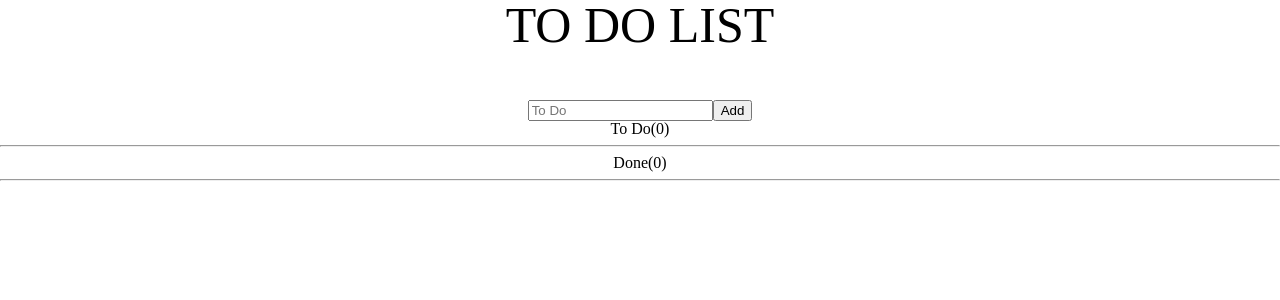
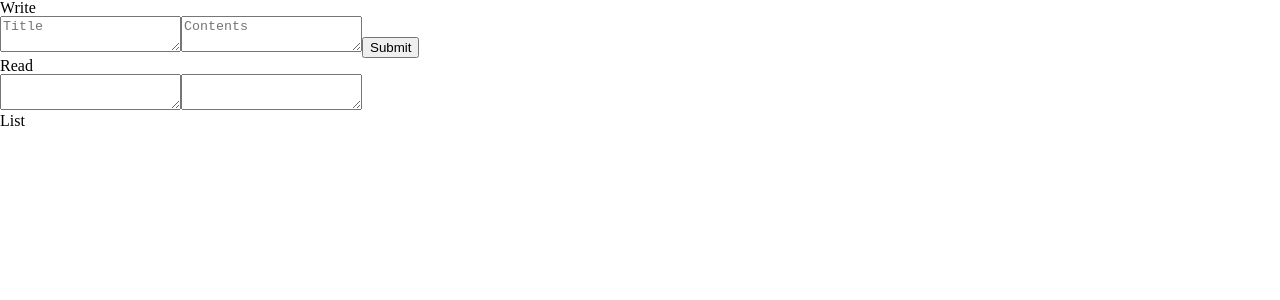
Before and after one commit to SwimmingRiver/mylog, a React (Create React App) app: page / in a window 1280 px wide. Shown: the top 300 px of the page. Built offline with nearby package versions, Linux system fonts and the light colour scheme.

Commit message:
useContext 연습

```diff
--- a/public/index.html
+++ b/public/index.html
@@ -26,6 +26,7 @@
     -->
     <title>React App</title>
     <script src="https://kit.fontawesome.com/4669e3937c.js" crossorigin="anonymous"></script>
+    <link href="https://fonts.googleapis.com/icon?family=Material+Icons" rel="stylesheet">
   </head>
   <body>
     <noscript>You need to enable JavaScript to run this app.</noscript>
--- a/src/App.jsx
+++ b/src/App.jsx
@@ -1,16 +1,18 @@
-import HomePage from "./DevLog/HomePage";
-import Daily from './DevLog/Daily';
-import Resume from './Resume/Resume';
-import ToDoList from "./ToDoList/ToDoList";
-
+import Page from "./ContextEx/Page";
+import { PostContext } from "./ContextEx/Context";
+import { useState } from 'react';
 
 
 
 function App(){
+    const [post,setPost]=useState({title:"",contents:""});
+    const [postToggle,setPostToggle]=useState(false);
     return(
     <>
-    <ToDoList/>
+    <PostContext.Provider value={{post,setPost,postToggle,setPostToggle}}>
+    <Page/>
+    </PostContext.Provider>
     </>
     )
 }
-export default App
+export default App;
--- /dev/null
+++ b/src/ContextEx/Context.js
@@ -0,0 +1,3 @@
+import { createContext } from "react";
+
+export const PostContext = createContext(null);
--- /dev/null
+++ b/src/ContextEx/LIst.js
@@ -0,0 +1,18 @@
+import { useState, useContext, useEffect } from 'react';
+import { PostContext } from './Context';
+
+export default function List(){
+    const [arr,setArr]=useState([]);
+    const {post,postToggle}=useContext(PostContext);
+    useEffect(()=>{
+        setArr([post.title,...arr]);
+    },[postToggle])
+    return(
+        <>
+        <h1>List</h1>
+        <ul>
+        {arr.map((item,index)=>(<li key={index}>{item}</li>))}
+        </ul>
+        </>
+    )
+}
--- /dev/null
+++ b/src/ContextEx/Page.js
@@ -0,0 +1,14 @@
+import List from './LIst';
+import Read from './Read';
+import Write from './Write';
+
+function Page(){
+    return(
+        <>
+        <Write/>
+        <Read/>
+        <List/>
+        </>
+    )
+}
+export default Page;
--- /dev/null
+++ b/src/ContextEx/Read.js
@@ -0,0 +1,20 @@
+
+import { PostContext } from './Context';
+import { useContext, useState, useEffect } from 'react';
+
+export default function Read(){
+ const {post,postToggle} = useContext(PostContext);
+ const [showT,setShowT]=useState("");
+ const [showC,setShowC]=useState("");
+ useEffect(()=>{
+     setShowT(post.title);
+     setShowC(post.contents);
+ },[postToggle]);
+    return(
+        <>
+        <h1>Read</h1>
+        <textarea value={showT} readOnly/>
+        <textarea value={showC} readOnly/>
+        </>
+    )
+}
--- /dev/null
+++ b/src/ContextEx/Write.js
@@ -0,0 +1,35 @@
+
+import { PostContext } from './Context';
+import { useContext, useState } from 'react';
+
+export default function Write(){
+    const {setPost,setPostToggle,postToggle}=useContext(PostContext);
+    const [tTyping,setTTyping]=useState("");
+    const [cTyping,setCTyping]=useState("");
+    const onTTyping = (event)=>{
+        setTTyping(event.target.value);
+    }
+    const onCTyping= (event)=>{
+        setCTyping(event.target.value);
+    }
+    const Submit=(event)=>{
+        event.preventDefault();
+        setPost({
+            title:tTyping,
+            contents:cTyping,
+        })
+        setCTyping("");
+        setTTyping("");
+        setPostToggle(!postToggle);
+    }
+    return(
+        <>
+        <h1>Write</h1>
+            <form onSubmit={Submit}>
+                <textarea placeholder="Title" onChange={onTTyping} value={tTyping}/>
+                <textarea placeholder="Contents" onChange={onCTyping} value={cTyping}/>
+                <button>Submit</button>
+            </form>
+        </>
+    )
+}
--- a/src/ToDoList/ToDoList.jsx
+++ b/src/ToDoList/ToDoList.jsx
@@ -4,8 +4,12 @@ import { useState } from 'react';
 const Wrapper = styled.div`
     text-align: center;
     display: flex;
-    justify-content: center;
+    justify-content: flex-start;
     flex-direction: column;
+    width:500px;
+    height:800px;
+    border: solid 1px black;
+
 `;
 
 const Title = styled.h1`
@@ -15,16 +19,26 @@ const Title = styled.h1`
 `;
 const ListBox = styled.div`
     border: solid 1px green;
-    width: 100px;
-    height: 80px;
+    width: 500px;
+    height: 400px;
 `;
 const List = styled.li`
     list-style: none;
+    font-size:30px;
 `;
 const DoneList = styled.li`
   text-decoration: line-through;
   font-style: italic;
+  font-size: 30px;
 `;
+const Input = styled.input`
+  width: 491px;
+
+`;
+const AddButton = styled.button`
+  width: 500px;
+`;
+
 
 function ToDoList(){
     const [todo, setTodo] = useState("");
@@ -74,11 +88,14 @@ function ToDoList(){
     <Wrapper>
       <Title>TO DO LIST</Title>
       <form onSubmit={Add}>
-        <input onChange={Typing} placeholder="To Do" type="text" value={todo} />
-        <button>Add</button>
+        <Input onChange={Typing} placeholder="To Do" type="text" value={todo} />
+        <AddButton>
+</AddButton>
       </form>
+     <ListBox>
       <ul>
-        To Do({todoArr.length}) <hr/>
+        To Do({todoArr.length})
+         <hr/>
         {todoArr.map((item, index) => (
           <List key={(todoObj.index = index)}>
             {item}
@@ -88,12 +105,15 @@ function ToDoList(){
           </List>
         ))}
       </ul>
+      </ListBox>
+      <ListBox>
       <ul>
         Done({doneArr.length}) <hr/>
         {doneArr.map((item,index)=>(
           <DoneList key={index}>{item}</DoneList>
         ))}
       </ul>
+      </ListBox>
     </Wrapper>
   );
 }
```
Also changed, not shown: src/ContextEx/readme.md (added).
